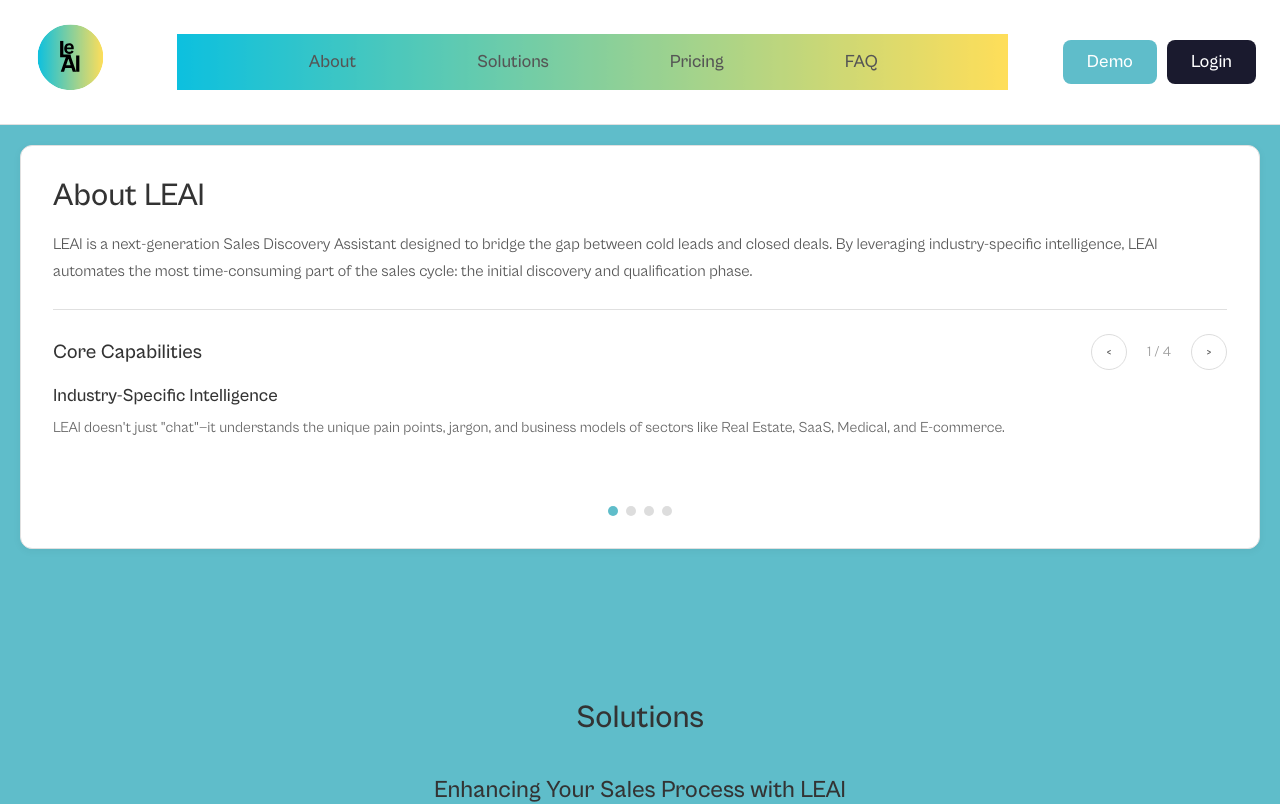
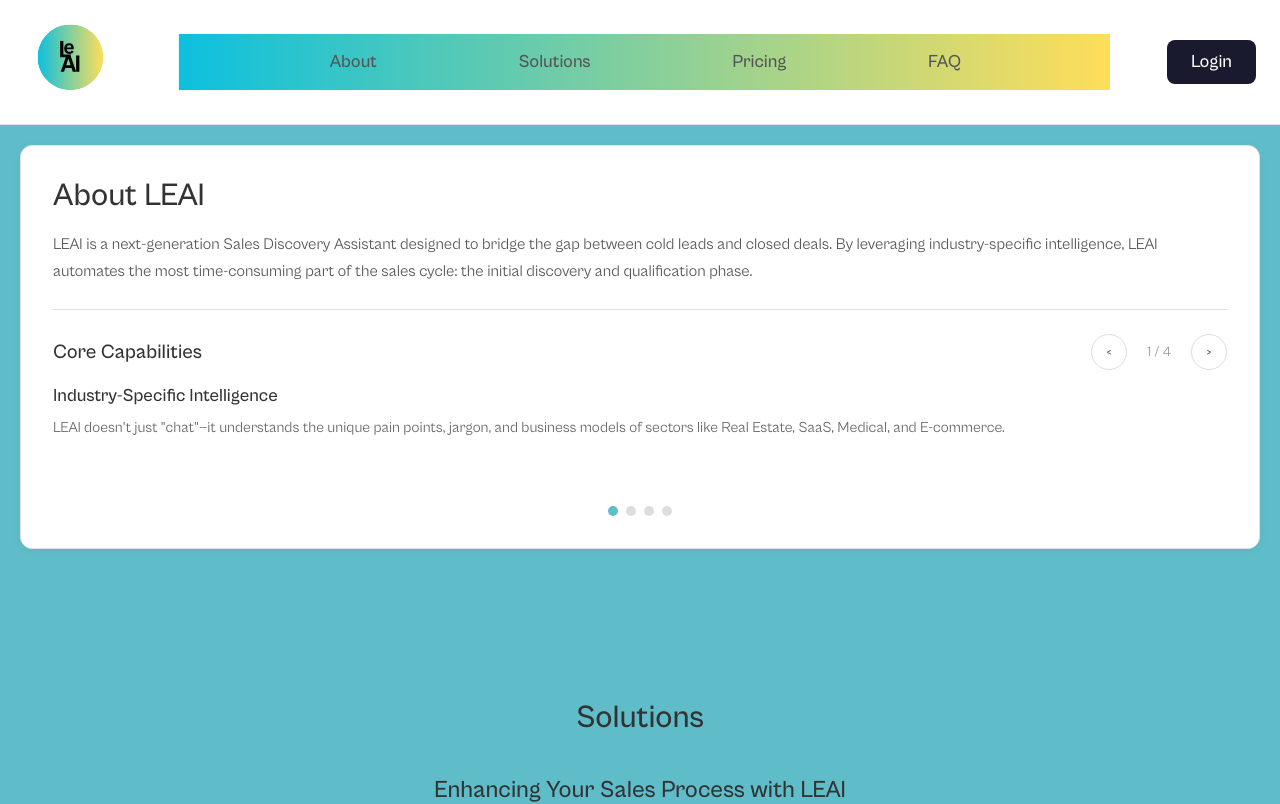
Before and after one commit to CodyHagberg/se_project_final, a React (Vite) app: page / in a window 1280 px wide. Shown: the top 804 px of the page. Built offline with nearby package versions, Linux system fonts and the light colour scheme.

Commit message:
Header update login

```diff
--- a/src/components/Header/Header.jsx
+++ b/src/components/Header/Header.jsx
@@ -25,9 +25,6 @@ function Header() {
         </nav>
       </div>
       <div className="header__actions">
-        <button className="demoButton" onClick={() => navigate("/demo")}>
-          Demo
-        </button>
         <button
           className="demoButton header__loginBtn"
           onClick={() => navigate(user ? "/dashboard" : "/login")}
```
